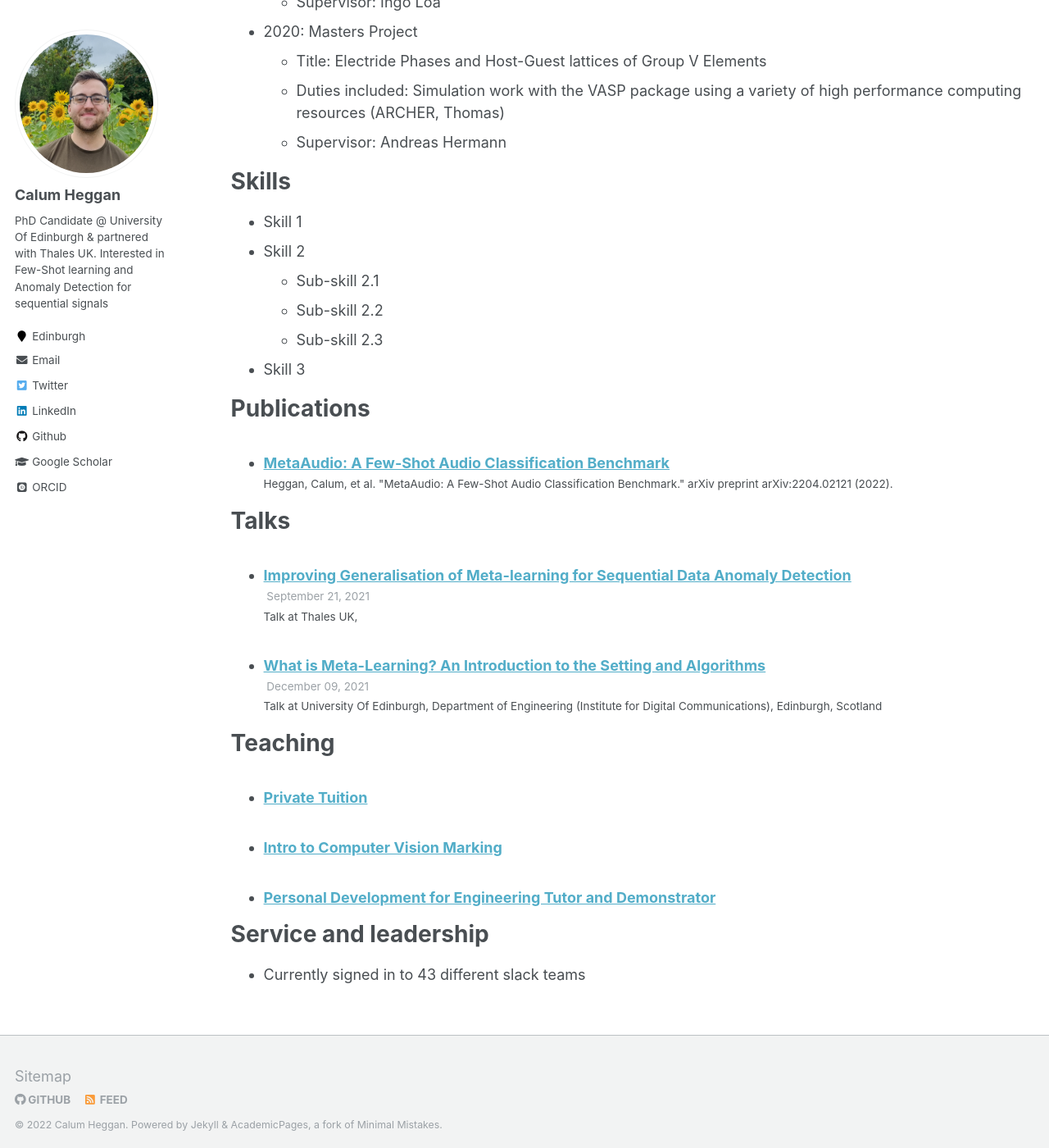
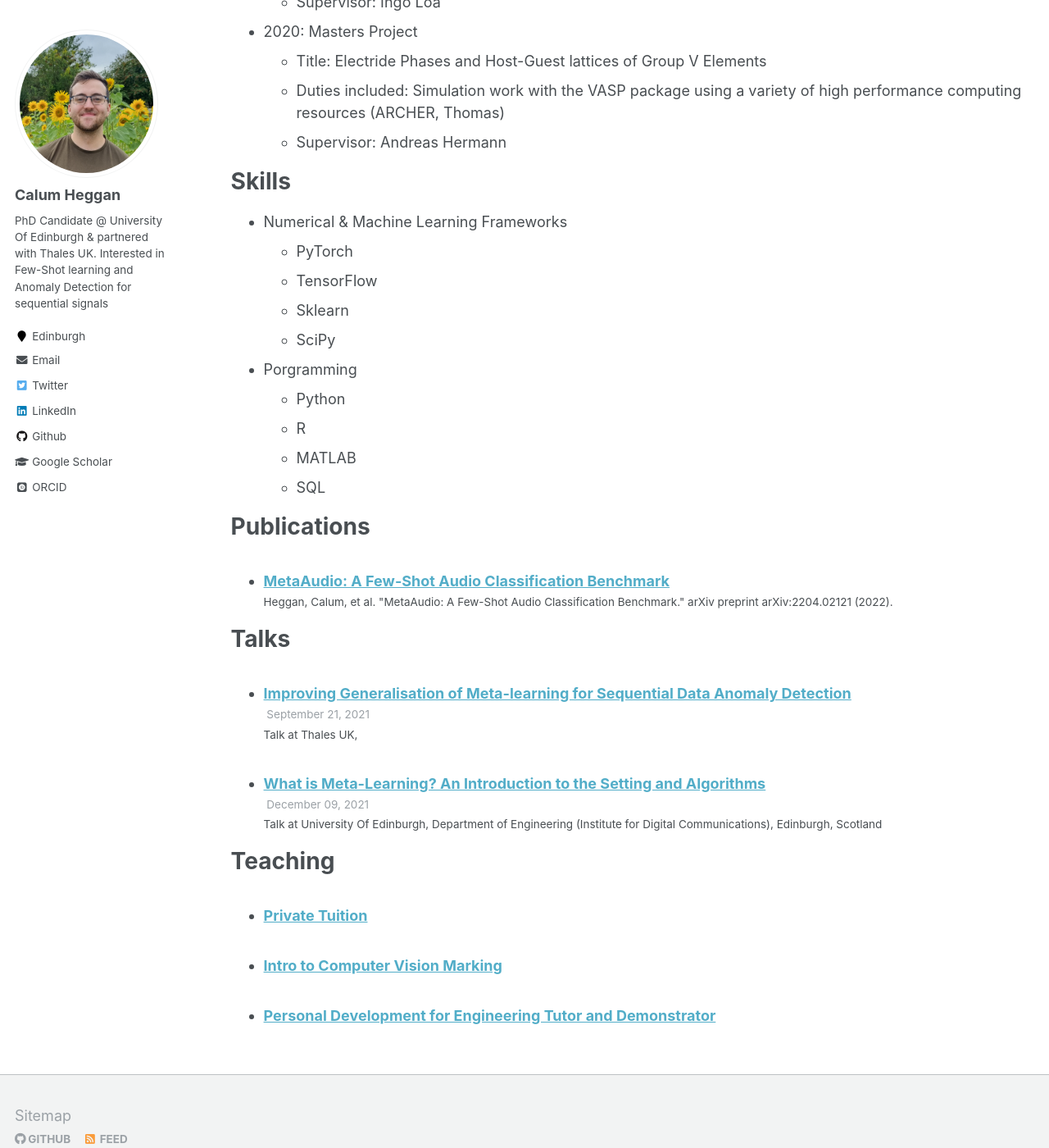
Before and after one commit to CHeggan/CHeggan.github.io, a Jekyll site: the page built from _pages/cv.md, in a window 1280 px wide and 1400 px high, scrolled down 464 px. Shown: the whole window at 82% size. Built offline with Jekyll 4.4.1, drawn with Linux system fonts in a browser that asks for light colours; some web fonts are replaced.

Commit message:
Update cv.md

```diff
--- a/_pages/cv.md
+++ b/_pages/cv.md
@@ -28,12 +28,16 @@ Research Experience
 
 Skills
 ======
-* Skill 1
-* Skill 2
-  * Sub-skill 2.1
-  * Sub-skill 2.2
-  * Sub-skill 2.3
-* Skill 3
+* Numerical & Machine Learning Frameworks
+  * PyTorch
+  * TensorFlow
+  * Sklearn
+  * SciPy
+* Porgramming
+  * Python
+  * R
+  * MATLAB
+  * SQL
 
 Publications
 ======
@@ -52,7 +56,3 @@ Teaching
   <ul>{% for post in site.teaching %}
     {% include archive-single-cv.html %}
   {% endfor %}</ul>
-
-Service and leadership
-======
-* Currently signed in to 43 different slack teams
```
